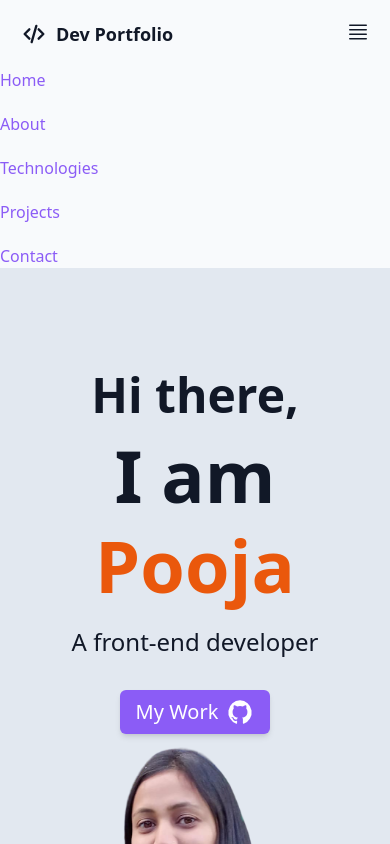
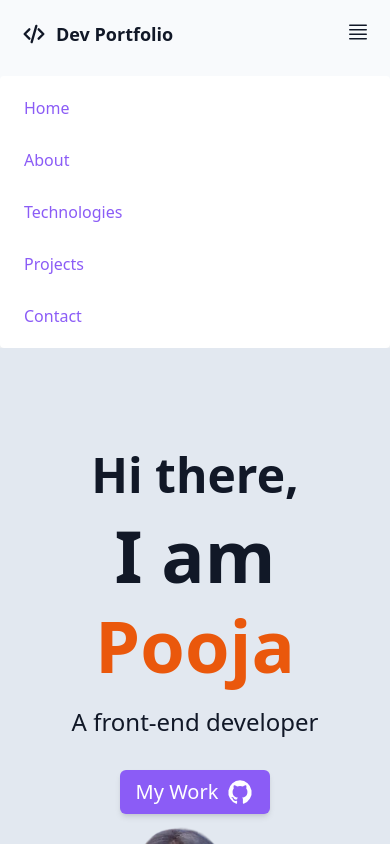
Before and after one commit to om202/Pooja-Portfolio, a React (Create React App) app: page / in a window 390 px wide. Both pictures are taken after a click on the element 358 px from the left and 32 px from the top of the page. Shown: the top 844 px of the page. Built offline with nearby package versions, Linux system fonts and the light colour scheme.

Commit message:
responsive done basic

```diff
--- a/src/components/Nav.js
+++ b/src/components/Nav.js
@@ -73,22 +73,47 @@ const Nav = () => {
         </div>
       </nav>
       {showMenu && (
-        <div className="block md:hidden">
+        <div className="block md:hidden bg-white p-4 rounded shadow-lg mt-2">
           <ul className="flex flex-col gap-5 text-violet-500 font-medium">
             <li>
-              <a href="/">Home</a>
+              <a
+                href="/"
+                className="block py-1 px-2 rounded hover:bg-violet-500 hover:text-white"
+              >
+                Home
+              </a>
             </li>
             <li>
-              <a href="#about_page">About</a>
+              <a
+                href="#about_page"
+                className="block py-1 px-2 rounded hover:bg-violet-500 hover:text-white"
+              >
+                About
+              </a>
             </li>
             <li>
-              <a href="#technologies_page">Technologies</a>
+              <a
+                href="#technologies_page"
+                className="block py-1 px-2 rounded hover:bg-violet-500 hover:text-white"
+              >
+                Technologies
+              </a>
             </li>
             <li>
-              <a href="#projects_page">Projects</a>
+              <a
+                href="#projects_page"
+                className="block py-1 px-2 rounded hover:bg-violet-500 hover:text-white"
+              >
+                Projects
+              </a>
             </li>
             <li>
-              <a href="#contacts_page">Contact</a>
+              <a
+                href="#contacts_page"
+                className="block py-1 px-2 rounded hover:bg-violet-500 hover:text-white"
+              >
+                Contact
+              </a>
             </li>
           </ul>
         </div>
```
